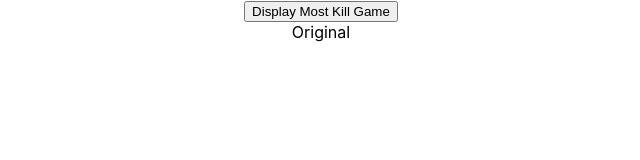
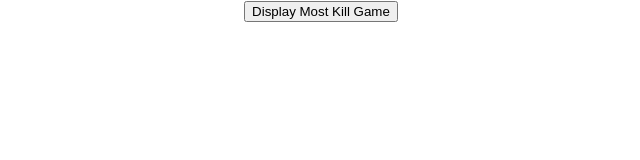
Before and after one commit to RyanMConstable/reactflasktest, a React (Create React App) app: page / in a window 1280 px wide. Shown: the top 160 px of the page, without its empty margins (319-959 px from the left). Built offline with nearby package versions, Linux system fonts and the light colour scheme.

Commit message:
Modified display values

```diff
--- a/src/App.js
+++ b/src/App.js
@@ -5,12 +5,11 @@ import './App.css';
 
 
 function ReturnApp(props) {
-  if (props.result == null){
-    return(<div>Original</div>)
-  } else {
-    console.log(props)
-    return(<div>{props.result.best}</div>)
+  if (props.result == null) {
+    return(<div></div>)
   }
+  console.log(props)
+  return(<div>{props.result.best}</div>)
 }
 
 
@@ -35,6 +34,7 @@ function App() {
     })
   }
 
+
   //Simple when you click the button it displays info from flask
   return (
     <div className="App">
```
